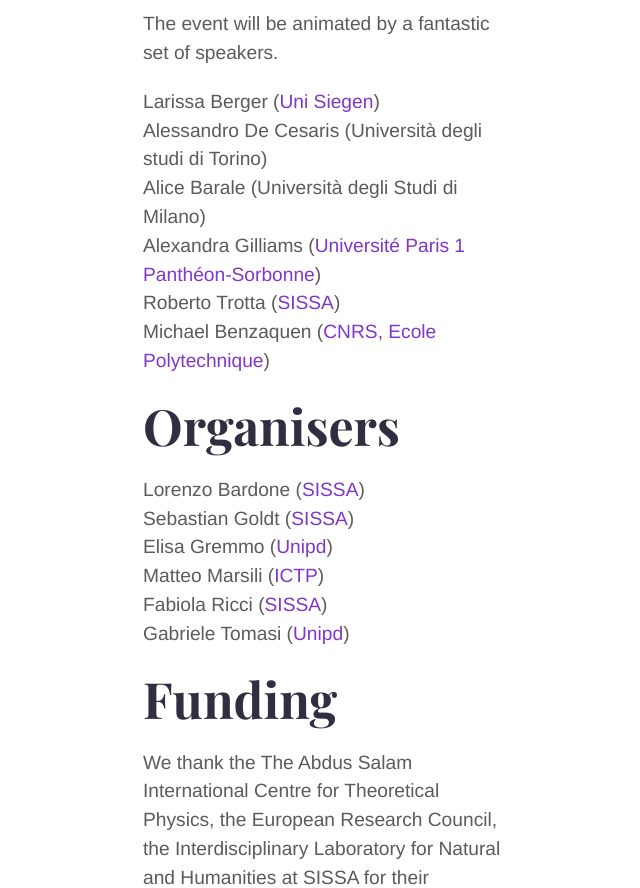
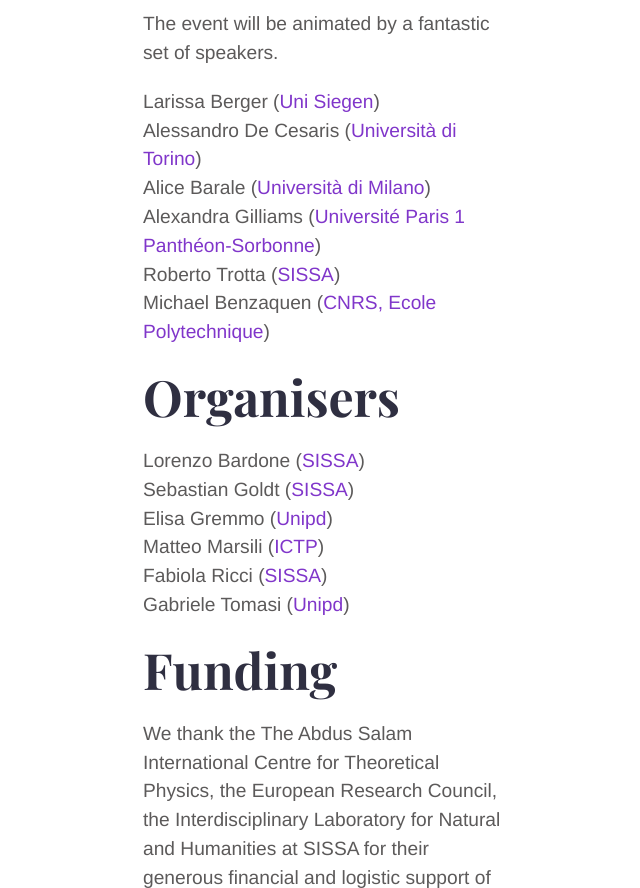
Before and after one commit to aicreativity25/aicreativity25.github.io, a plain HTML site: page index.html in a window 1280 px wide. Shown: the part 1280-2168 px from the top of the page, without its empty margins (32-672 px from the left). Drawn offline with nearby package versions, Linux system fonts and the light colour scheme.

Commit message:
Websites

```diff
--- a/index.html
+++ b/index.html
@@ -34,8 +34,8 @@ theory of machine learning, high-dimensional statistics, and inference.</p>
 <h1>Invited speakers</h1>
 <p>The event will be animated by a fantastic set of speakers.</p>
 <p>Larissa Berger (<a href="https://philpeople.org/profiles/larissa-berger">Uni Siegen</a>)<br/>
-Alessandro De Cesaris (Università degli studi di Torino)<br/>
-Alice Barale (Università degli Studi di Milano)<br/>
+Alessandro De Cesaris (<a href="https://scholar.google.com/citations?user=rtC4yXAAAAAJ&#x26;hl=it">Università di Torino</a>)<br/>
+Alice Barale (<a href="https://philpeople.org/profiles/alice-barale">Università di Milano</a>)<br/>
 Alexandra Gilliams (<a href="https://alexandragilliams.com/">Université Paris 1 Panthéon-Sorbonne</a>)<br/>
 Roberto Trotta (<a href="https://robertotrotta.com/">SISSA</a>)<br/>
 Michael Benzaquen (<a href="http://www.off-ladhyx.polytechnique.fr/people/benzaquen/">CNRS, Ecole Polytechnique</a>)</p>
```
Also changed, not shown: page-data/index/page-data.json (+1 -1 lines).
